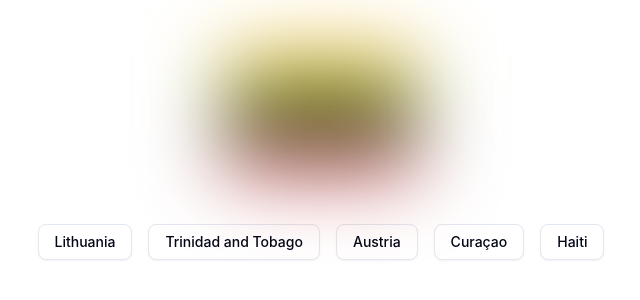
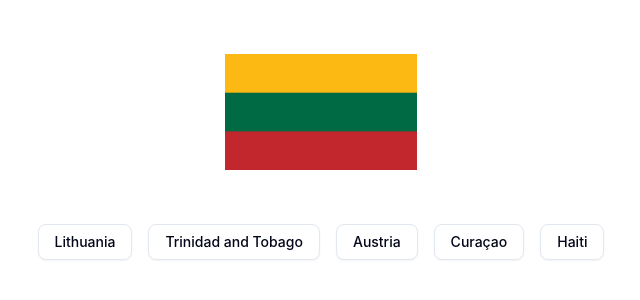
Before and after one commit to eyenalxai/geo-learn, a Next.js app: page /flags in a window 1280 px wide. Shown: the top 300 px of the page, without its empty margins (319-959 px from the left). Built offline with nearby package versions, Linux system fonts and the light colour scheme.

Commit message:
feat: remove loading state for country flag image and adjust image handling

```diff
--- a/src/app/flags/page.tsx
+++ b/src/app/flags/page.tsx
@@ -11,7 +11,6 @@ export default function Page() {
 	const queryClient = useQueryClient()
 
 	const [selectedCode, setSelectedCode] = useState<string | null>(null)
-	const [loadingImage, setLoadingImage] = useState(true)
 
 	const {
 		data: countries,
@@ -25,7 +24,6 @@ export default function Page() {
 	useEffect(() => {
 		if (selectedCode) {
 			const timer = setTimeout(() => {
-				setLoadingImage(true)
 				setSelectedCode(null)
 				queryClient.invalidateQueries({ queryKey: ["countries"] })
 			}, 750)
@@ -48,16 +46,16 @@ export default function Page() {
 					"relative",
 					"h-48",
 					"w-48",
-					loadingImage && ["blur-2xl"],
-					"transition-[filter]"
+					"flex",
+					"justify-center"
 				)}
 			>
 				<Image
 					className={cn("object-contain")}
 					src={`/flags/${correctCountry.code.toLowerCase()}.webp`}
 					alt={"flag"}
-					fill
-					onLoadingComplete={() => setLoadingImage(false)}
+					width={192}
+					height={192}
 				/>
 			</div>
 			<div
```
